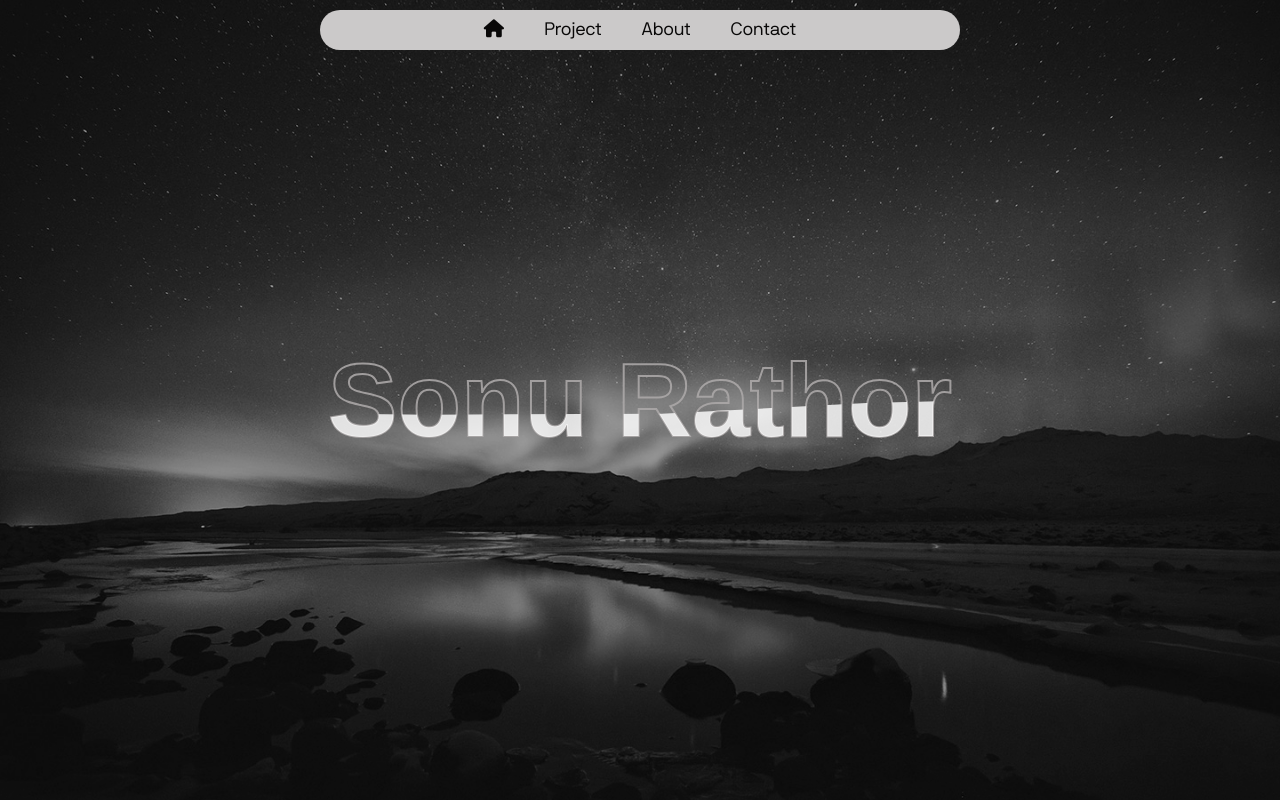
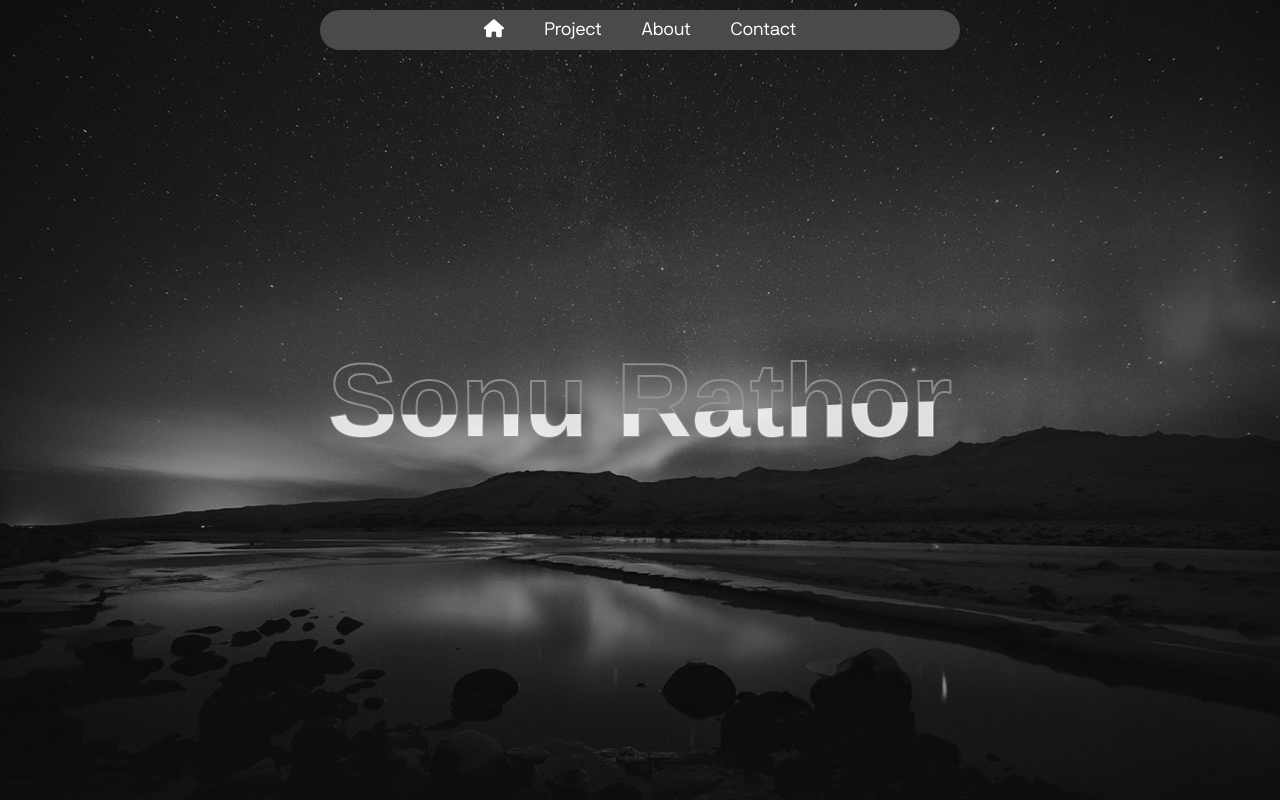
Before and after one commit to sonurathor002/sonuportfolio, a plain HTML site: page index.html in a window 1280 px wide. Shown: the top 800 px of the page. Drawn offline with nearby package versions, Linux system fonts and the light colour scheme; a web font is replaced by a local one.

Commit message:
update again

```diff
--- a/style.css
+++ b/style.css
@@ -38,7 +38,7 @@ body{
 .navbar {
     width: 50px;
     height: 50px;
-    background-color: rgb(203, 201, 201);
+    background-color: rgb(75, 73, 73);
     border-radius: 50%;
     position: fixed;
     top: -100px;
@@ -64,7 +64,7 @@ body{
 }
 
 .nav-list li a {
-    color: rgb(8, 7, 7);
+    color: white;
     text-decoration: none;
     font-size: 18px;
     padding: 4px 12px;
@@ -73,9 +73,9 @@ body{
 }
 
 .nav-list li a:hover{
-    background-color: #0e0d0d;
+    background-color: #E8E8E8;
     border-radius: 5px;
-    color: white;
+    color: black;
 }
 
 @keyframes dropDown {
@@ -182,7 +182,7 @@ body{
 
 .main-name h1:nth-child(1){
     color: transparent;
-    -webkit-text-stroke: 2px rgba(172, 169, 169, 0.877);
+    -webkit-text-stroke: 2px rgba(150, 148, 148, 0.877);
 }
 .main-name h1:nth-child(2){
     color: rgba(255, 255, 255, 0.819);
```
